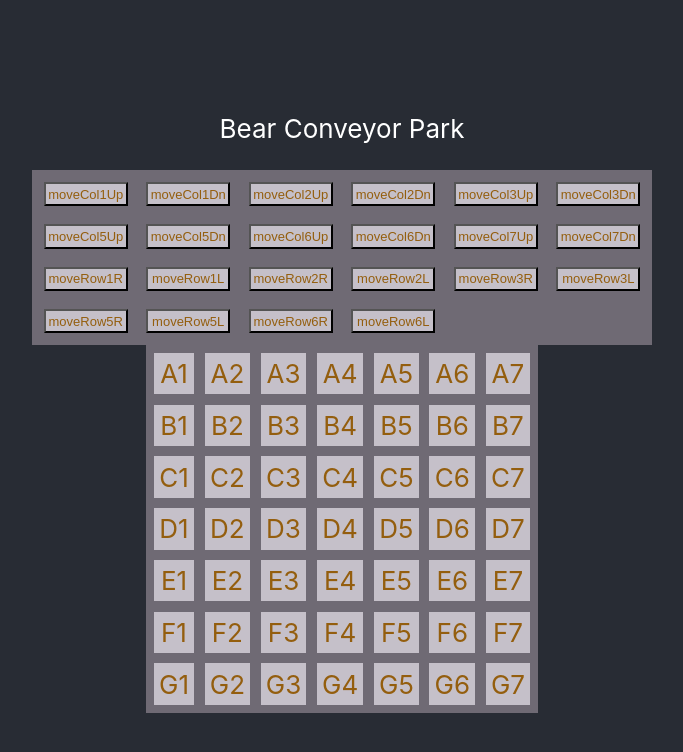
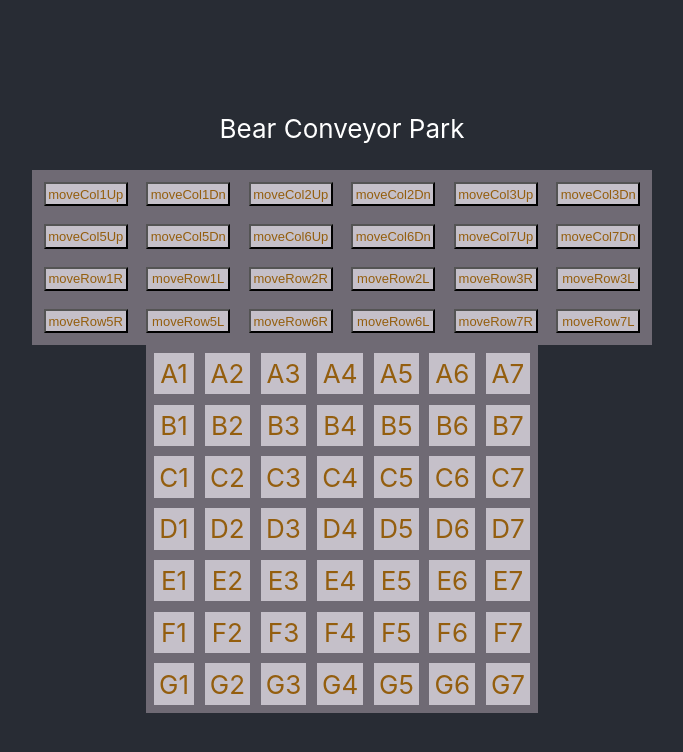
Before and after one commit to Astronatural/solospike, a React (Create React App) app: page / in a window 1280 px wide. Shown: the top 752 px of the page, without its empty margins (298-981 px from the left). Built offline with nearby package versions, Linux system fonts and the light colour scheme.

Commit message:
the bear is 468 lines long

```diff
--- a/src/SevenBy.js
+++ b/src/SevenBy.js
@@ -16,7 +16,39 @@ function SevenBy() {
         { name: "G1", position: 42 }, { name: "G2", position: 43 }, { name: "G3", position: 44 }, { name: "G4", position: 45 }, { name: "G5", position: 46 }, { name: "G6", position: 47 }, { name: "G7", position: 48 }
     ]);
 
-    //  affect F1->F7 *** 35-41
+    //  affect G1->G7 *** 42-48
+    function moveRow7R(grid) {
+        for (let i = 42; i < 49; i++) {
+            if ((grid[i].position) > 41) {
+                grid[i].position += 1;
+            } if (grid[i].position > 48) {
+                grid[i].position = 42;
+            }
+        }
+        console.log('at end 1R', grid);
+        grid.sort(function (a, b) {
+            return a.position - b.position;
+        });
+        setGrid([...grid]);
+    }
+
+    //  affect G1->G7 *** 42-48
+    function moveRow7L(grid) {
+        for (let i = 42; i < 49; i++) {
+            if ((grid[i].position) > 41) {
+                grid[i].position -= 1;
+            } if (grid[i].position < 42) {
+                grid[i].position = 48;
+            }
+        }
+        console.log('at end 1R', grid);
+        grid.sort(function (a, b) {
+            return a.position - b.position;
+        });
+        setGrid([...grid]);
+    }
+
+    //  affect F1->F7 GTG 35-41
     function moveRow6R(grid) {
         for (let i = 35; i < 42; i++) {
             if ((grid[i].position) > 34) {
@@ -32,7 +64,7 @@ function SevenBy() {
         setGrid([...grid]);
     }
 
-    //  affect F1->F7 *** 35-41
+    //  affect F1->F7 GTG 35-41
     function moveRow6L(grid) {
         for (let i = 35; i < 42; i++) {
             if ((grid[i].position) > 34) {
@@ -417,8 +449,8 @@ function SevenBy() {
                 <button onClick={() => moveRow6R(grid)}>moveRow6R</button>
                 <button onClick={() => moveRow6L(grid)}>moveRow6L</button>
 
-                {/*  <button onClick={() => moveRow7R(grid)}>moveRow1R</button>
-                <button onClick={() => moveRow7L(grid)}>moveRow1L</button> */}
+                 <button onClick={() => moveRow7R(grid)}>moveRow7R</button>
+                <button onClick={() => moveRow7L(grid)}>moveRow7L</button>
 
             </div>
 
```
